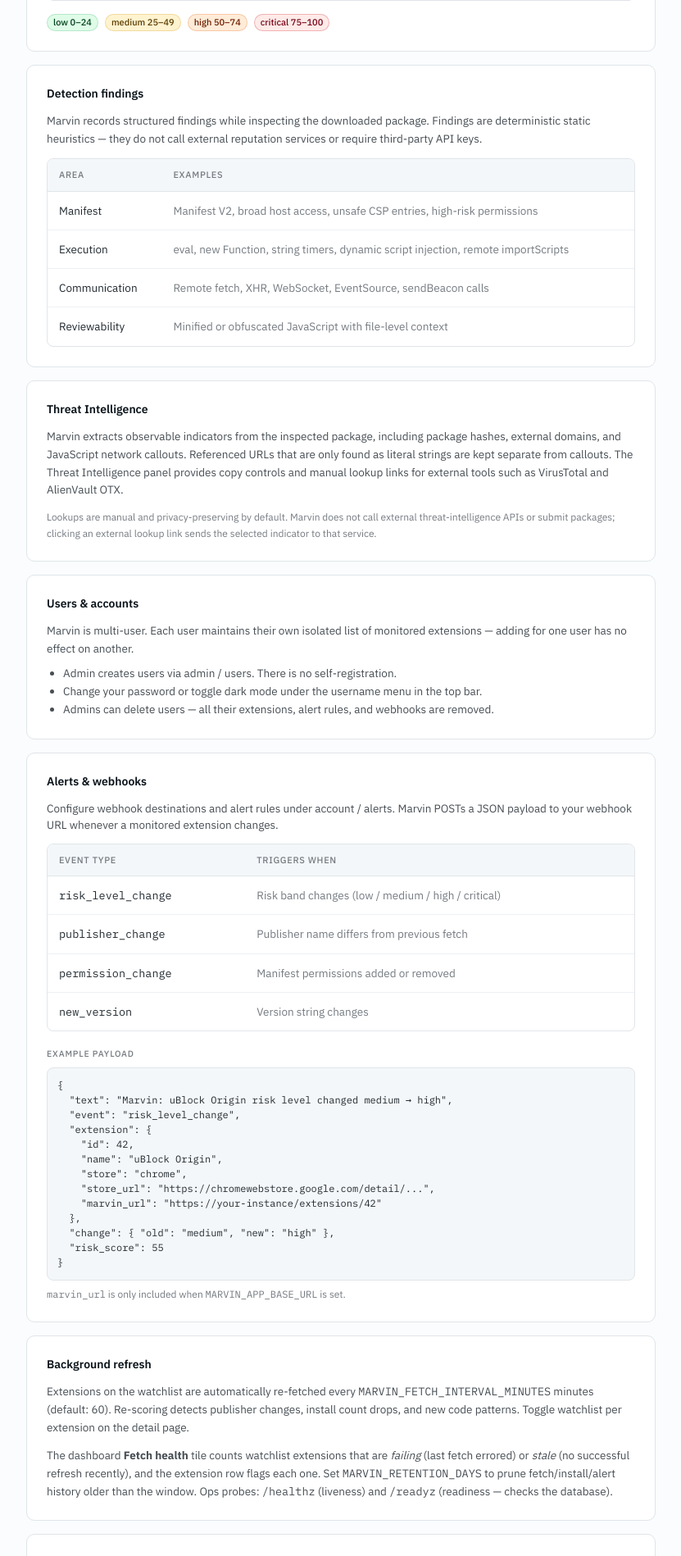
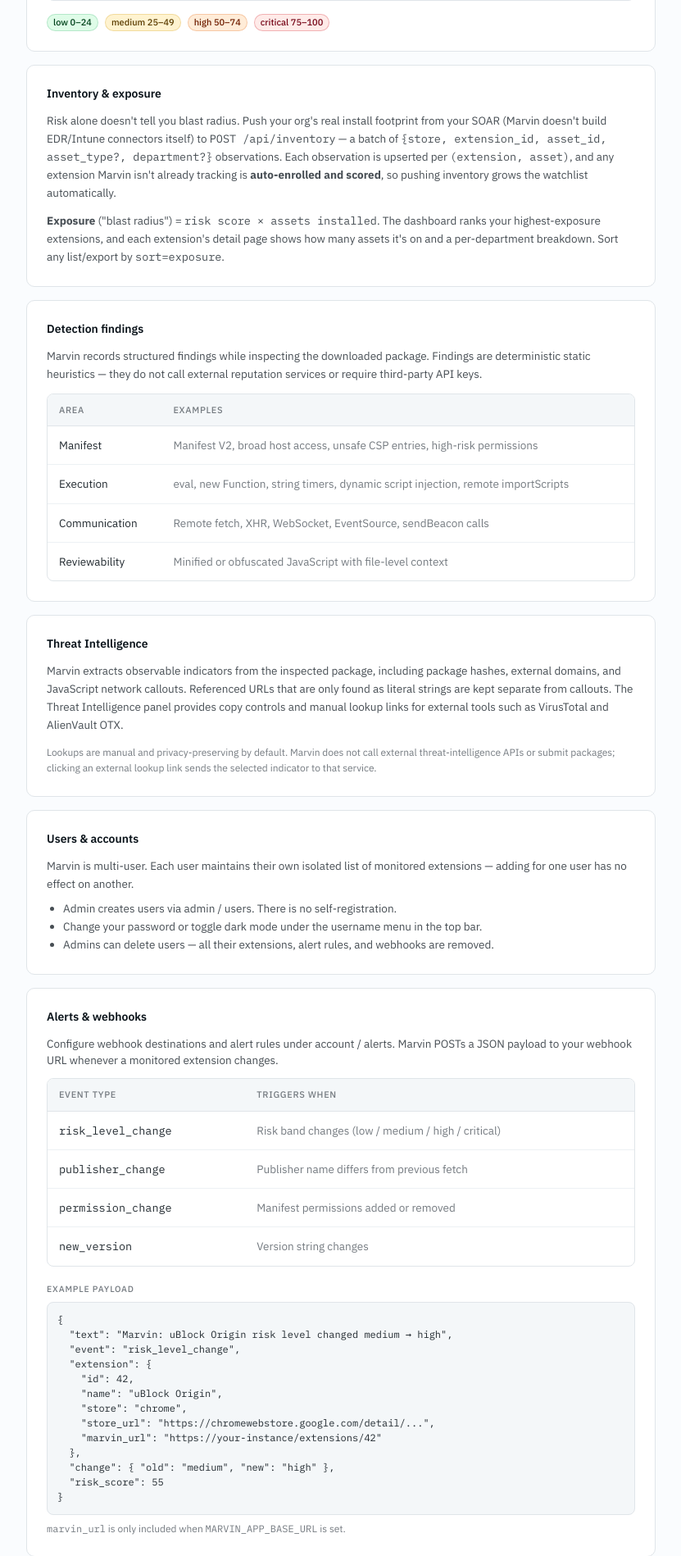
Before and after one commit to IcebergAI/IcebergEBS, a FastAPI app: template app/templates/help.html in a window 1280 px wide. Shown: the part 1021-2919 px from the top of the page at 82% size, without its empty margins (228-1059 px from the left). Run offline with FastAPI, Linux system fonts and the light colour scheme; the template is opened without the code that fills it, so the values that code supplies are empty; parts of the project's set-up code (start-up, migrations or seed data) failed here and were passed over; some libraries are stand-ins or nearby versions.

Commit message:
Add SOAR-fed inventory + exposure (blast radius) (#29)
Tie scoring to the org's real install footprint, ingested from the SOAR
(Marvin does not build EDR/Intune connectors).

- New InstallObservation table (one row per extension+asset, unique →
  re-pushes upsert) + cached Extension.install_footprint (distinct asset
  count); Alembic migration off the FK-ondelete head.
- POST /api/inventory bulk-upserts inventory, auto-enrolling + scoring
  unknown extensions via the shared _enroll_extension primitive so pushing
  inventory grows the watchlist; footprint is recomputed per touched ext.
- Exposure = risk_score × install_footprint, derived (never stored):
  _EXPOSURE_EXPR for sorting (sort=exposure), _exposure() for output,
  surfaced in ExtensionOut + CSV/JSON export.
- Dashboard "Top exposure" section + per-extension "Org footprint" panel
  (installed-on-N-assets + department breakdown).
- Tests (auto-enroll acceptance, idempotency, scoping, caps, exposure
  sort, migration), CLAUDE.md + help.html docs.

Co-Authored-By: Claude Opus 4.8 <noreply@anthropic.com>

```diff
--- a/app/routes/api.py
+++ b/app/routes/api.py
@@ -4,7 +4,7 @@ import json
 import logging
 import re
 from dataclasses import dataclass
-from datetime import datetime
+from datetime import datetime, timezone
 from typing import Annotated, Literal
 from urllib.parse import parse_qs, urlparse
 
@@ -19,7 +19,7 @@ from sqlmodel.ext.asyncio.session import AsyncSession
 from app.database import engine
 from app.deps import CurrentUser, SessionDep
 from app.fetchers.base import FetchError
-from app.models import Extension, FetchLog, InstallCountHistory
+from app.models import Extension, FetchLog, InstallCountHistory, InstallObservation
 from app.scoring import risk_level
 from app.services import fetch_and_store, fire_pending_alerts
 from app.threat_intel import build_threat_intel_indicators
@@ -30,8 +30,13 @@ router = APIRouter(prefix="/api", tags=["extensions"])
 
 StoreType = Literal["chrome", "vscode", "edge"]
 RiskLevel = Literal["low", "medium", "high", "critical"]
-SortField = Literal["name", "risk_score", "publisher", "install_count", "last_updated", "added_at"]
+SortField = Literal["name", "risk_score", "publisher", "install_count", "last_updated", "added_at", "exposure"]
 SortOrder = Literal["asc", "desc"]
+
+# Exposure ("blast radius", #29) is risk × org footprint — derived, never stored.
+# A SQL expression lets it be ORDER BY'd without a denormalised column; NULL when
+# either factor is NULL, so the existing nullslast/nullsfirst handling applies.
+_EXPOSURE_EXPR = Extension.risk_score * Extension.install_footprint
 
 # Risk band → score range [low, high) used to filter by risk level. Mirrors the
 # thresholds in app.scoring.risk_level (75/50/25) — the single source of truth.
@@ -49,6 +54,7 @@ _SORT_COLUMNS = {
     "install_count": Extension.install_count,
     "last_updated": Extension.last_updated,
     "added_at": Extension.added_at,
+    "exposure": _EXPOSURE_EXPR,
 }
 
 DEFAULT_PAGE_LIMIT = 50
@@ -59,6 +65,14 @@ def _escape_like(term: str) -> str:
     """Escape LIKE wildcards so a literal % / _ in a search term isn't treated
     as a pattern (escape char is backslash, passed via escape="\\")."""
     return term.replace("\\", "\\\\").replace("%", "\\%").replace("_", "\\_")
+
+
+def _exposure(risk_score: int | None, install_footprint: int | None) -> int | None:
+    """Exposure / "blast radius" = risk_score × org footprint (#29). None unless
+    both factors are known. Mirrors the SQL ``_EXPOSURE_EXPR`` used for sorting."""
+    if risk_score is None or install_footprint is None:
+        return None
+    return risk_score * install_footprint
 
 
 @dataclass(frozen=True)
@@ -194,6 +208,8 @@ class ExtensionOut(BaseModel):
     risk_score: int | None
     risk_detail: dict | None
     risk_level: str | None
+    install_footprint: int | None
+    exposure: int | None  # risk_score × install_footprint, or None if either is unset
     findings: list[PackageFindingOut]
     threat_intel_indicators: list[ThreatIntelIndicatorOut]
 
@@ -232,6 +248,8 @@ class ExtensionOut(BaseModel):
             risk_score=ext.risk_score,
             risk_detail=detail,
             risk_level=risk_level(ext.risk_score),
+            install_footprint=ext.install_footprint,
+            exposure=_exposure(ext.risk_score, ext.install_footprint),
             findings=[PackageFindingOut(**finding) for finding in findings],
             threat_intel_indicators=[ThreatIntelIndicatorOut(**indicator) for indicator in threat_intel_indicators],
         )
@@ -271,6 +289,41 @@ class BulkResult(BaseModel):
     invalid: int
     errors: int
     results: list[BulkResultItem]
+
+
+class InventoryItem(BaseModel):
+    # One SOAR-reported install: which extension, on which asset, plus optional
+    # asset metadata. ``extension_id`` may be a raw id or a store URL (normalised
+    # downstream, like the add/bulk endpoints).
+    store: StoreType
+    extension_id: str
+    asset_id: str
+    asset_type: str | None = None
+    department: str | None = None
+    source: str | None = None  # overrides the batch-level source for this row
+
+
+class InventoryBatch(BaseModel):
+    source: str | None = None  # batch-level default feed name (e.g. "crowdstrike")
+    observations: list[InventoryItem]
+
+
+class InventoryResultItem(BaseModel):
+    store: str | None
+    extension_id: str | None
+    asset_id: str | None
+    status: str  # enrolled | observed | invalid | error
+    id: int | None = None  # resolved extension id
+    detail: str | None = None
+
+
+class InventoryResult(BaseModel):
+    observations: int  # observation rows written (enrolled + observed)
+    enrolled: int  # extensions auto-enrolled by this batch
+    duplicates: int  # observations for already-tracked extensions
+    invalid: int
+    errors: int
+    results: list[InventoryResultItem]
 
 
 class WatchlistPatch(BaseModel):
@@ -475,6 +528,47 @@ async def _enroll_extension(
     return {"store": store, "extension_id": extension_id, "status": "added", "id": scored.id}
 
 
+async def _upsert_observation(
+    session: AsyncSession,
+    extension_id: int,
+    item: InventoryItem,
+    default_source: str | None,
+    now: datetime,
+) -> None:
+    """Insert or refresh one (extension, asset) install observation.
+
+    Keyed on the schema's ``(extension_id, asset_id)`` unique pair: a re-push
+    bumps ``last_seen`` and refreshes the asset metadata; a first sighting sets
+    ``first_seen``. Caller commits and recomputes ``install_footprint``."""
+    source = item.source or default_source or "soar"
+    existing = (
+        await session.exec(
+            select(InstallObservation).where(
+                InstallObservation.extension_id == extension_id,
+                InstallObservation.asset_id == item.asset_id,
+            )
+        )
+    ).first()
+    if existing is not None:
+        existing.last_seen = now
+        existing.asset_type = item.asset_type
+        existing.department = item.department
+        existing.source = source
+        session.add(existing)
+    else:
+        session.add(
+            InstallObservation(
+                extension_id=extension_id,
+                asset_id=item.asset_id,
+                asset_type=item.asset_type,
+                department=item.department,
+                source=source,
+                first_seen=now,
+                last_seen=now,
+            )
+        )
+
+
 # ---------------------------------------------------------------------------
 # Routes
 # ---------------------------------------------------------------------------
@@ -515,6 +609,8 @@ EXPORT_FIELDS = [
     "last_updated",
     "risk_score",
     "risk_level",
+    "install_footprint",
+    "exposure",
     "permissions",
     "watchlist",
     "added_at",
@@ -535,6 +631,8 @@ def _export_row(ext: Extension) -> dict:
         "last_updated": ext.last_updated.isoformat() if ext.last_updated else None,
         "risk_score": ext.risk_score,
         "risk_level": risk_level(ext.risk_score),
+        "install_footprint": ext.install_footprint,
+        "exposure": _exposure(ext.risk_score, ext.install_footprint),
         "permissions": ";".join(perms) if isinstance(perms, list) else "",
         "watchlist": ext.watchlist,
         "added_at": ext.added_at.isoformat() if ext.added_at else None,
@@ -646,6 +744,94 @@ async def bulk_add_extensions(
     )
 
 
+MAX_INVENTORY_ITEMS = 1000
+
+
+@router.post("/inventory")
+async def ingest_inventory(
+    body: InventoryBatch,
+    request: Request,
+    current_user: CurrentUser,
+    session: SessionDep,
+) -> InventoryResult:
+    """Bulk-upsert org install inventory from the SOAR (#29).
+
+    Each observation resolves its extension through the shared enrollment
+    primitive — so an **unknown** extension is auto-enrolled + scored, expanding
+    the watchlist as inventory is pushed — then upserts an `InstallObservation`
+    keyed on (extension, asset). After the batch, each touched extension's cached
+    `install_footprint` (distinct asset count) is recomputed; exposure
+    (= risk_score × footprint) is derived on read."""
+    if not body.observations:
+        raise HTTPException(status_code=422, detail="No observations provided")
+    if len(body.observations) > MAX_INVENTORY_ITEMS:
+        raise HTTPException(
+            status_code=422,
+            detail=f"Too many observations in one request (max {MAX_INVENTORY_ITEMS})",
+        )
+
+    # Capture the id up front: each _enroll_extension commits, expiring the
+    # current_user ORM attributes (same caveat as the bulk endpoint).
+    user_id = current_user.id
+    client: httpx.AsyncClient = request.app.state.http_client
+    now = datetime.now(timezone.utc)
+
+    results: list[dict] = []
+    affected: set[int] = set()
+    tally = {"enrolled": 0, "observed": 0, "invalid": 0, "error": 0}
+    for item in body.observations:
+        enroll = await _enroll_extension(item.store, item.extension_id, session, client, user_id)
+        norm_id = enroll.get("extension_id", item.extension_id)
+        if enroll["status"] in ("invalid", "error"):
+            tally[enroll["status"]] += 1
+            results.append(
+                {
+                    "store": item.store,
+                    "extension_id": norm_id,
+                    "asset_id": item.asset_id,
+                    "status": enroll["status"],
+                    "detail": enroll.get("detail"),
+                }
+            )
+            continue
+        ext_id = enroll["id"]
+        await _upsert_observation(session, ext_id, item, body.source, now)
+        affected.add(ext_id)
+        status = "enrolled" if enroll["status"] == "added" else "observed"
+        tally[status] += 1
+        results.append(
+            {
+                "store": item.store,
+                "extension_id": norm_id,
+                "asset_id": item.asset_id,
+                "status": status,
+                "id": ext_id,
+            }
+        )
+
+    # Recompute the cached footprint (distinct assets) for every touched extension.
+    for ext_id in affected:
+        count = await session.scalar(
+            select(func.count(func.distinct(InstallObservation.asset_id))).where(
+                InstallObservation.extension_id == ext_id
+            )
+        )
+        ext = await session.get(Extension, ext_id)
+        if ext is not None:
+            ext.install_footprint = int(count or 0)
+            session.add(ext)
+    await session.commit()
+
+    return InventoryResult(
+        observations=tally["enrolled"] + tally["observed"],
+        enrolled=tally["enrolled"],
+        duplicates=tally["observed"],
+        invalid=tally["invalid"],
+        errors=tally["error"],
+        results=[InventoryResultItem(**r) for r in results],
+    )
+
+
 @router.get("/extensions/{ext_id}")
 async def get_extension(
     ext_id: int,
--- a/app/routes/ui.py
+++ b/app/routes/ui.py
@@ -13,10 +13,11 @@ from sqlmodel.ext.asyncio.session import AsyncSession
 from app.auth import clear_session, get_current_user, set_session, verify_credentials
 from app.config import settings
 from app.deps import AdminUserUI, SessionDep, WebUser
-from app.models import AlertDestination, AlertRule, ApiKey, Extension, FetchLog, User
+from app.models import AlertDestination, AlertRule, ApiKey, Extension, FetchLog, InstallObservation, User
 from app.ratelimit import login_limiter
 from app.routes.alerts import get_alert_log
 from app.routes.api import (
+    _EXPOSURE_EXPR,
     _RISK_BANDS,
     _SORT_COLUMNS,
     ExtensionFilters,
@@ -361,6 +362,40 @@ async def dashboard(
         if r.watchlist and (failing or _stale(r.watchlist, r.last_fetched_at)):
             unhealthy += 1
 
+    # Top exposure ("blast radius", #29): risk × org footprint, highest first.
+    # Column-only select like the fleet snapshot; only extensions with a known
+    # footprint and score qualify (exposure is NULL otherwise).
+    exposure_rows = (
+        await session.exec(
+            select(
+                Extension.id,
+                Extension.name,
+                Extension.store,
+                Extension.risk_score,
+                Extension.install_footprint,
+            )
+            .where(
+                Extension.user_id == current_user.id,
+                Extension.install_footprint.is_not(None),
+                Extension.install_footprint > 0,
+                Extension.risk_score.is_not(None),
+            )
+            .order_by(_EXPOSURE_EXPR.desc())
+            .limit(5)
+        )
+    ).all()
+    top_exposure = [
+        {
+            "id": r.id,
+            "name": r.name,
+            "store": r.store,
+            "risk_score": r.risk_score,
+            "install_footprint": r.install_footprint,
+            "exposure": r.risk_score * r.install_footprint,
+        }
+        for r in exposure_rows
+    ]
+
     # Filtered + sorted + paginated page of full rows for the table. Same filter
     # object the API endpoints use (built from coerced params rather than via the
     # 422-ing dependency) — the dashboard doesn't filter by publisher.
@@ -415,6 +450,7 @@ async def dashboard(
             "export_csv_url": export_url("csv"),
             "export_json_url": export_url("json"),
             "extensions": ext_dicts,
+            "top_exposure": top_exposure,
             "extensions_count": extensions_count,
             "high_risk_count": high_risk,
             "watchlist_count": watchlist_count,
@@ -522,11 +558,32 @@ async def extension_detail(
         if log.success and log.risk_score_after is not None
     ]
 
+    # Org footprint (#29): SOAR-reported installs grouped by department. The
+    # headline count reuses the cached install_footprint (distinct assets); the
+    # breakdown is queried live.
+    dept_rows = (
+        await session.exec(
+            select(
+                InstallObservation.department,
+                func.count(func.distinct(InstallObservation.asset_id)).label("n"),
+            )
+            .where(InstallObservation.extension_id == ext_id)
+            .group_by(InstallObservation.department)
+            .order_by(func.count(func.distinct(InstallObservation.asset_id)).desc())
+        )
+    ).all()
+    footprint_assets = ext.install_footprint or 0
+    footprint_departments = [{"department": d.department or "Unassigned", "count": d.n} for d in dept_rows]
+    exposure = ext.risk_score * footprint_assets if (ext.risk_score is not None and footprint_assets) else None
+
     return _render(
         request,
         "extension_detail.html",
         {
             "ext": ext,
+            "footprint_assets": footprint_assets,
+            "footprint_departments": footprint_departments,
+            "exposure": exposure,
             "permissions": permissions,
             "host_permissions": host_permissions,
             "risk_detail": risk_detail,
--- a/app/templates/help.html
+++ b/app/templates/help.html
@@ -71,6 +71,24 @@
       <span class="badge badge-high">high 50–74</span>
       <span class="badge badge-critical">critical 75–100</span>
     </div>
+  </div>
+
+  <div class="surface p-6 mb-4">
+    <h2 class="section-title">Inventory &amp; exposure</h2>
+    <p class="text-[13.5px] leading-relaxed mb-3" style="color:var(--ink-6)">
+      Risk alone doesn't tell you blast radius. Push your org's real install footprint from your
+      SOAR (Marvin doesn't build EDR/Intune connectors itself) to <span class="mono">POST /api/inventory</span>
+      — a batch of <span class="mono">{store, extension_id, asset_id, asset_type?, department?}</span>
+      observations. Each observation is upserted per <span class="mono">(extension, asset)</span>, and any
+      extension Marvin isn't already tracking is <strong>auto-enrolled and scored</strong>, so pushing
+      inventory grows the watchlist automatically.
+    </p>
+    <p class="text-[13.5px] leading-relaxed" style="color:var(--ink-6)">
+      <strong>Exposure</strong> ("blast radius") = <span class="mono">risk score × assets installed</span>.
+      The dashboard ranks your highest-exposure extensions, and each extension's detail page shows how
+      many assets it's on and a per-department breakdown. Sort any list/export by
+      <span class="mono">sort=exposure</span>.
+    </p>
   </div>
 
   <div class="surface p-6 mb-4">
```
Also changed, not shown: CLAUDE.md (+3 -3 lines), alembic/versions/20260630_0900_c3d4e5f6a7b8_inventory.py (added, +54 -0 lines), app/models.py (+20 -0 lines), app/templates/dashboard.html (+23 -0 lines), app/templates/extension_detail.html (+34 -0 lines), tests/test_inventory.py (added, +232 -0 lines), tests/test_migrations.py (+3 -0 lines).
